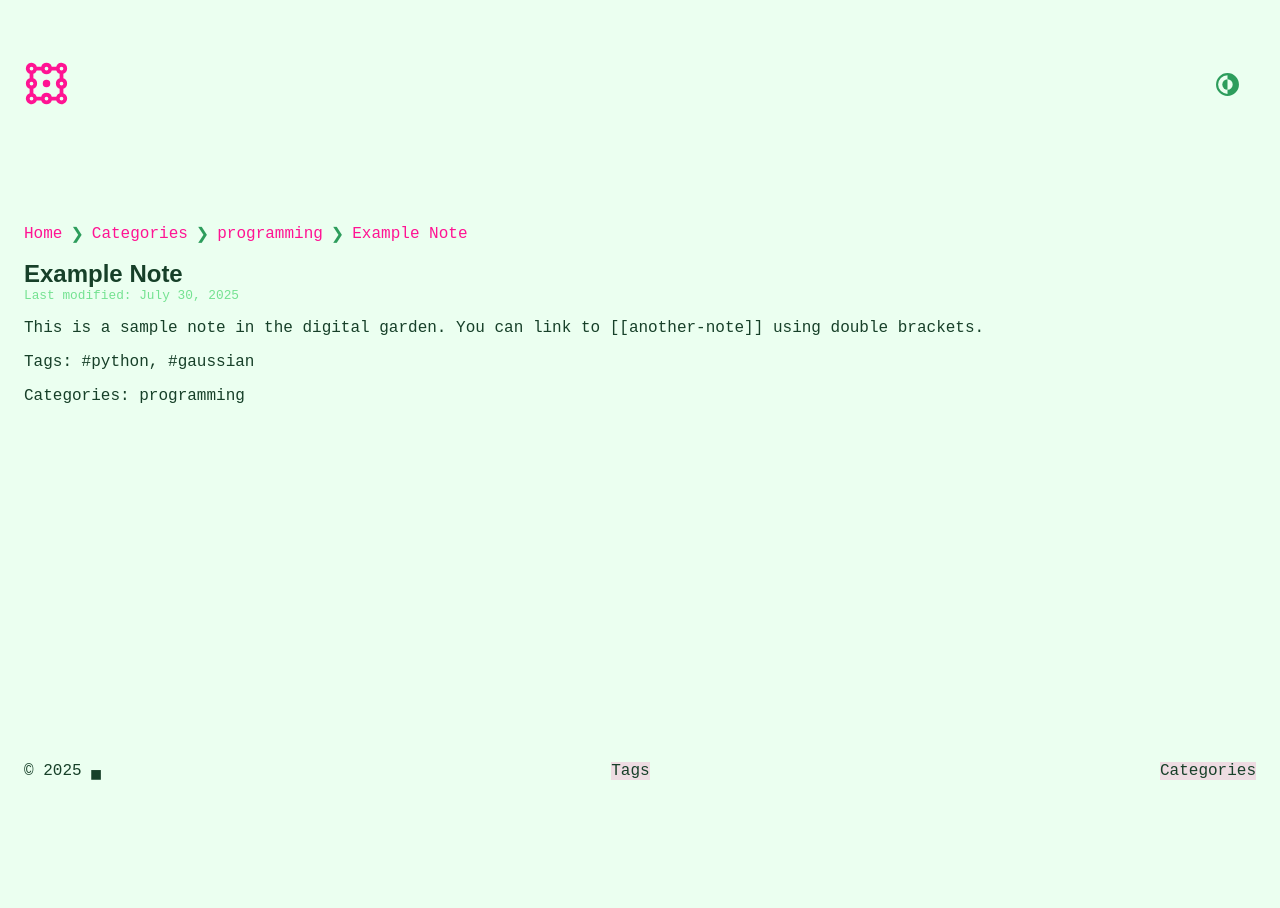
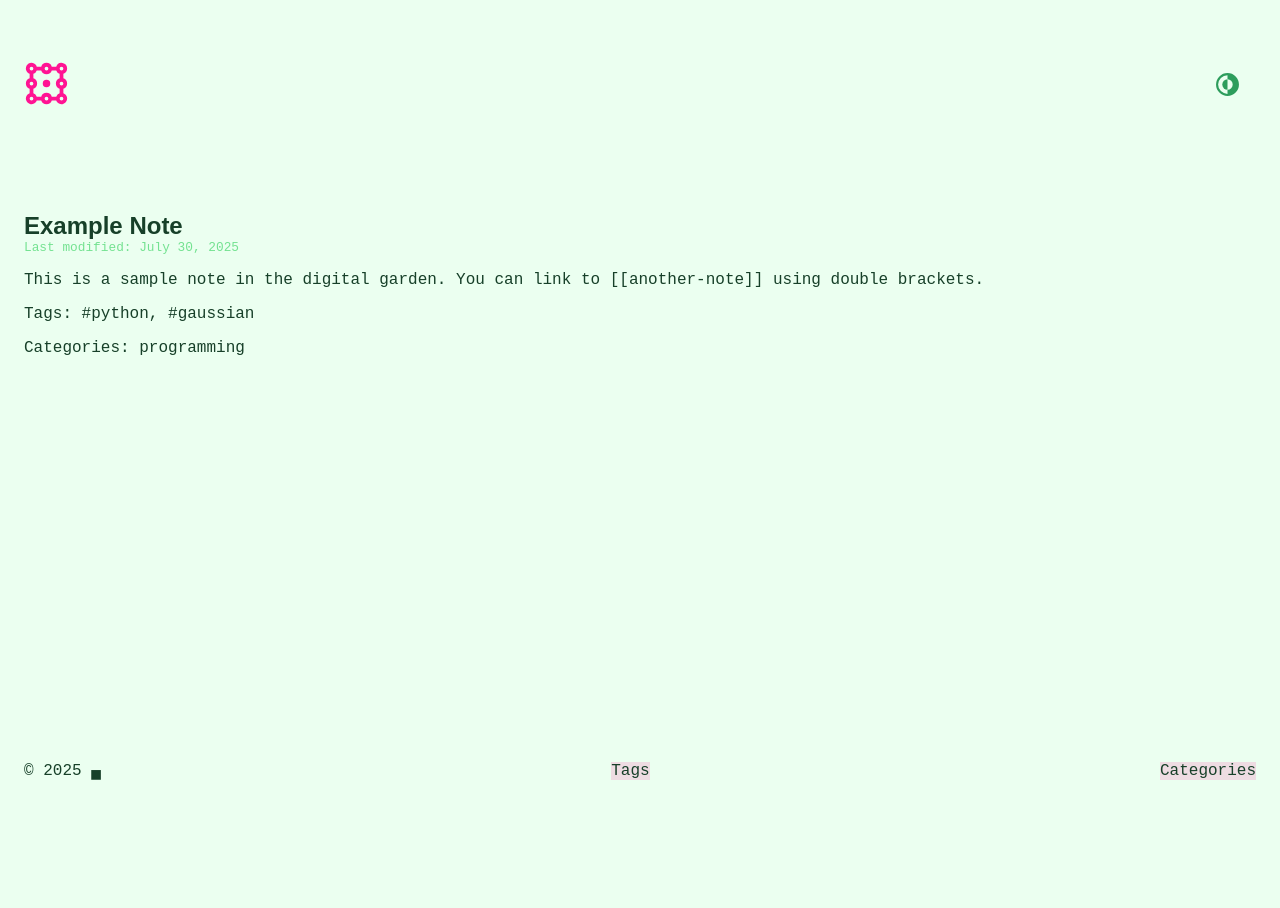
Before and after one commit to dduyg/5566677, a Jekyll site: the page built from _notes/example-note.md, in a window 1280 px wide. Built offline with Jekyll 4.4.1, drawn with Linux system fonts in a browser that asks for light colours; some web fonts are replaced.

Commit message:
Update note.html

```diff
--- a/_layouts/note.html
+++ b/_layouts/note.html
@@ -1,28 +1,6 @@
 ---
 layout: default
 ---
-
-<nav class="breadcrumb">
-  <div class="breadcrumb-element">
-    <a href="{{ '/' | relative_url }}">Home</a>
-    <p>❯</p>
-  </div>
-  {% if page.categories %}
-    <div class="breadcrumb-element">
-      <a href="{{ '/categories/' | relative_url }}">Categories</a>
-      <p>❯</p>
-    </div>
-    <div class="breadcrumb-element">
-      <a href="{{ '/categories/' | append: page.categories[0] | append: '/' | relative_url }}">
-        {{ page.categories[0] }}
-      </a>
-      <p>❯</p>
-    </div>
-  {% endif %}
-  <div class="breadcrumb-element">
-    <span>{{ page.title }}</span>
-  </div>
-</nav>
 
 <article>
   <h1>{{ page.title }}</h1>
```
